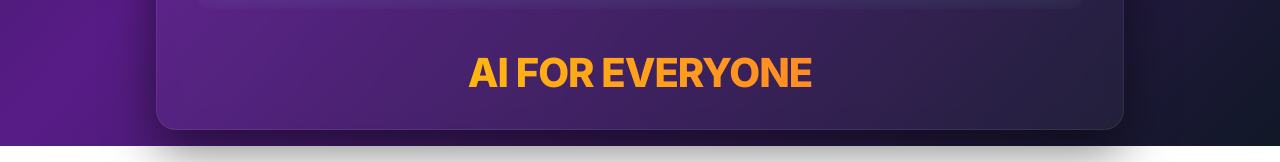
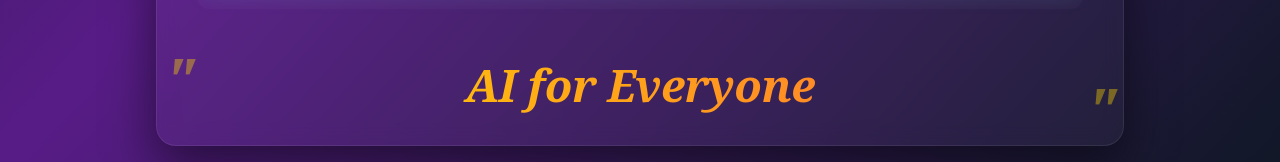
Before and after one commit to arjunghosh/arjunghosh.github.io, a plain HTML site: page index.html in a window 1280 px wide. Shown: the part 1258-1420 px from the top of the page. Drawn offline with Linux system fonts and the light colour scheme.

Commit message:
feat: refine signature styling - italic, serif, quotes

```diff
--- a/style.css
+++ b/style.css
@@ -140,20 +140,46 @@ h2 {
     font-weight: 600;
 }
 
-/* Signature Punchline - Static & Prominent */
+/* Signature Punchline - Impactful & Elegant */
 .signature-punchline {
-  margin-top: 1rem;
-  font-family: var(--font-main); /* Use main font, not code font */
-  font-weight: 800;
-  font-size: 2.5rem; /* Large and prominent */
+  margin-top: 1.5rem;
+  font-family: 'Georgia', serif; /* Serif for "Beautiful" contrast */
+  font-style: italic;
+  font-weight: 700;
+  font-size: 2.8rem;
   color: var(--color-gold);
-  letter-spacing: -1px;
-  opacity: 1; /* Fully visible */
-  text-transform: uppercase;
+  letter-spacing: -0.5px;
+  opacity: 1;
+  position: relative;
+  display: inline-block;
+
+  /* Gradient Text */
   background: linear-gradient(90deg, #ffd700, #ff6b35);
   background-clip: text;
   -webkit-background-clip: text;
   -webkit-text-fill-color: transparent;
+}
+
+/* Decorative Quotes */
+.signature-punchline::before,
+.signature-punchline::after {
+  content: '"';
+  font-family: 'Georgia', serif;
+  font-size: 3.5rem;
+  color: rgba(255, 215, 0, 0.4); /* Subtle transparent gold */
+  position: absolute;
+  -webkit-text-fill-color: initial; /* Reset gradient for quotes if needed, or keep it */
+  background: none;
+}
+
+.signature-punchline::before {
+  left: -2rem;
+  top: -1rem;
+}
+
+.signature-punchline::after {
+  right: -2rem;
+  bottom: -2rem;
 }
 
 /* GitHub Graph */
```
